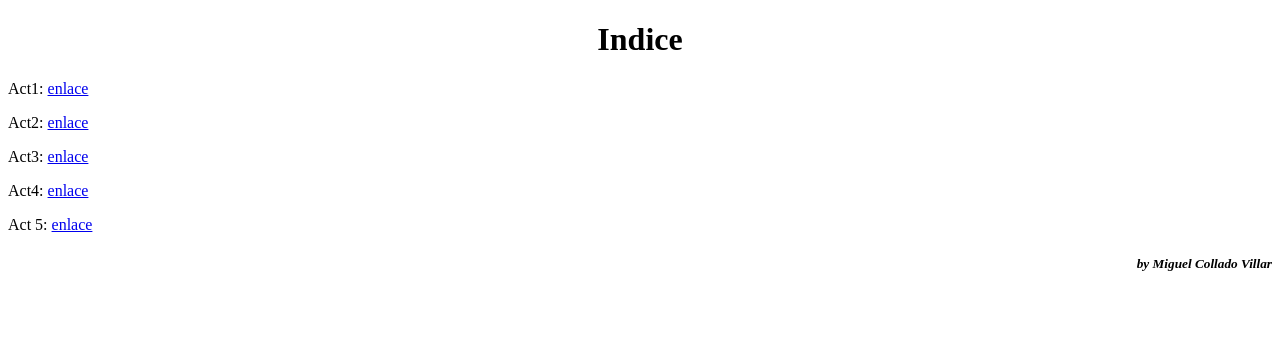
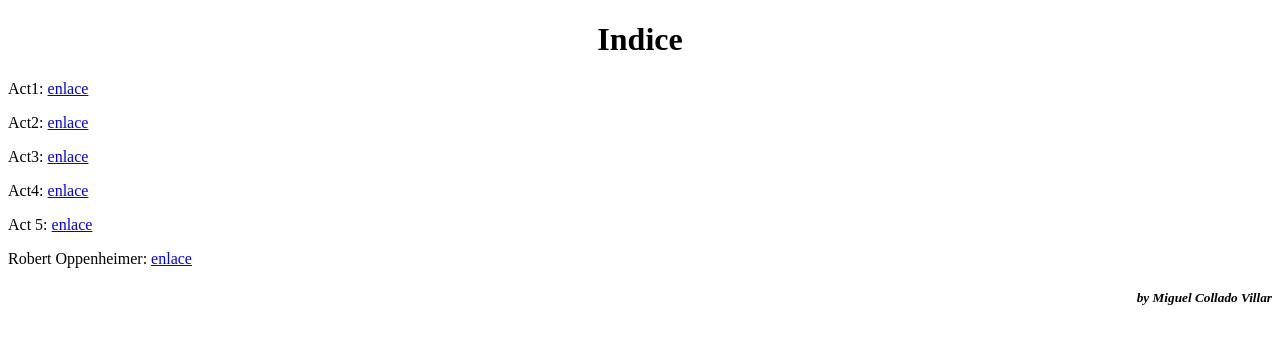
Before and after one commit to Mi1Col/html, a plain HTML site: page index.html in a window 1280 px wide. Drawn offline with Linux system fonts and the light colour scheme.

Commit message:
Update index.html

```diff
--- a/index.html
+++ b/index.html
@@ -11,6 +11,7 @@
     <p>Act3: <a href="act3/index.html">enlace</a></p>
     <p>Act4: <a href="enlaces/index.html">enlace</a></p>
     <p>Act 5: <a href="taules/index.html">enlace</a></p>
+    <p>Robert Oppenheimer: <a href="Robert Oppenheimer/index.html">enlace</a></p>
     <h5 align="right"><i>by Miguel Collado Villar</i></h5>
 </body>
 </html>
```
